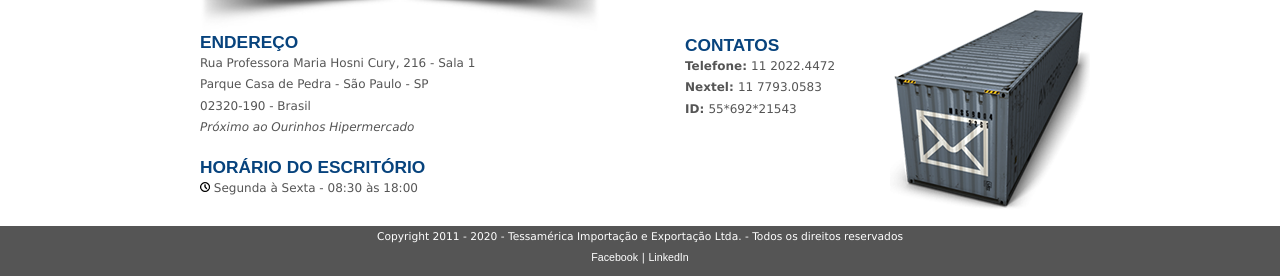
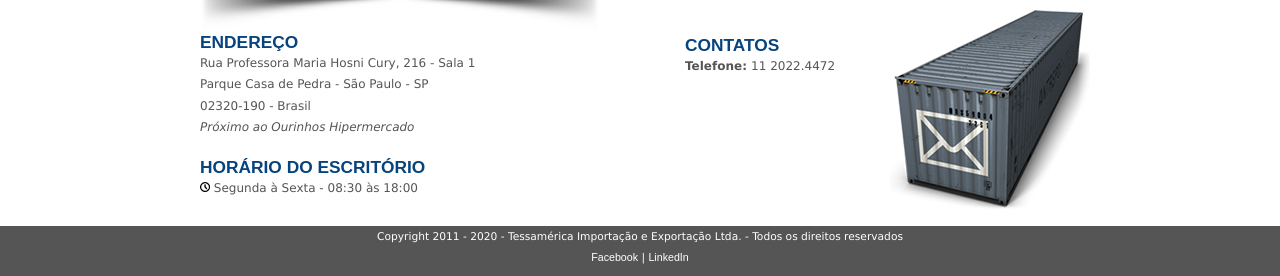
Before and after one commit to pauloln/tessamerica, a plain HTML site: page contato.html in a window 1280 px wide. Shown: the part 620-896 px from the top of the page. Drawn offline with nearby package versions, Linux system fonts and the light colour scheme; no server answers.

Commit message:
Alteração contato.html
Exclusão de numeros de telefone

```diff
--- a/contato.html
+++ b/contato.html
@@ -102,9 +102,7 @@
                         </fieldset>
                         <br/><br/>
                         <h3>Contatos</h3>
-                        <p><b>Telefone: </b>11 2022.4472</p>
-                        <p><b>Nextel: </b>11 7793.0583</p>
-                        <p><b>ID: </b>55*692*21543</p><br/>
+                        <p><b>Telefone: </b>11 2022.4472</p><br/>
 
 
                     </aside>
```
